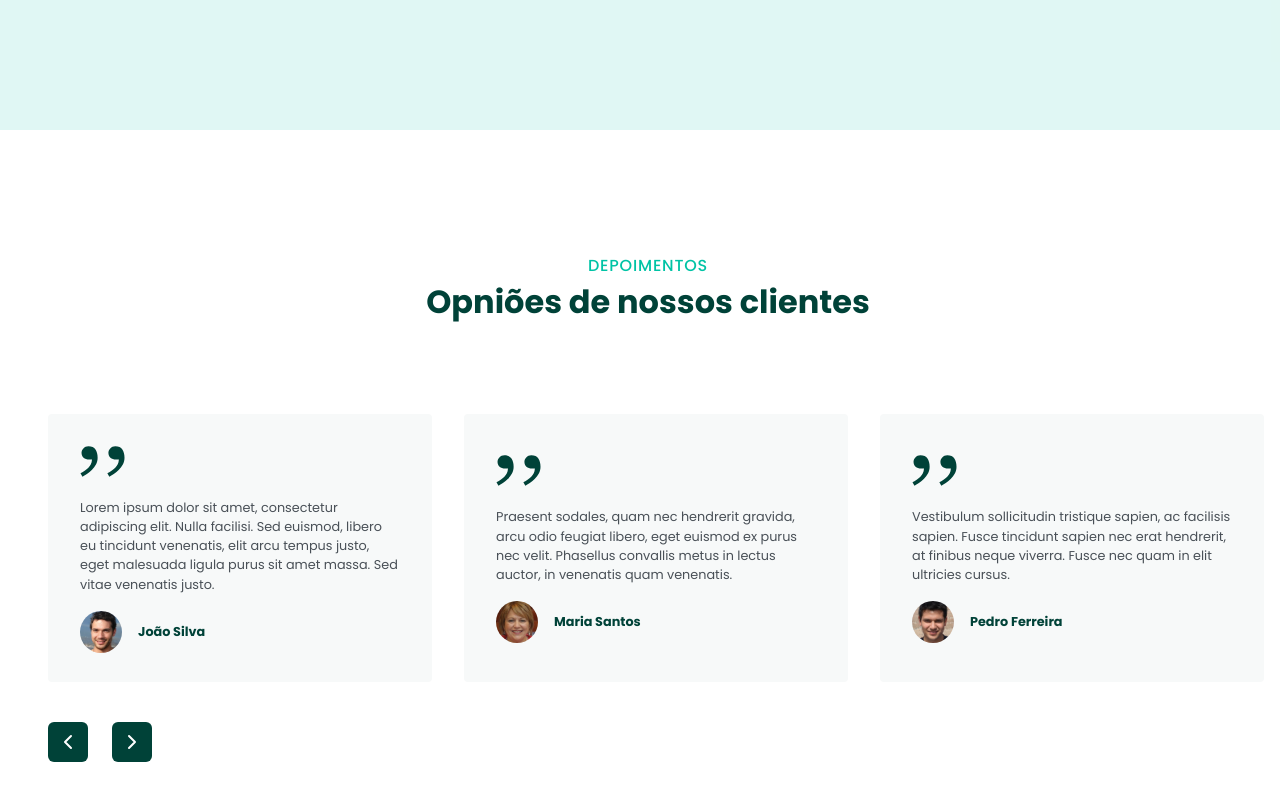
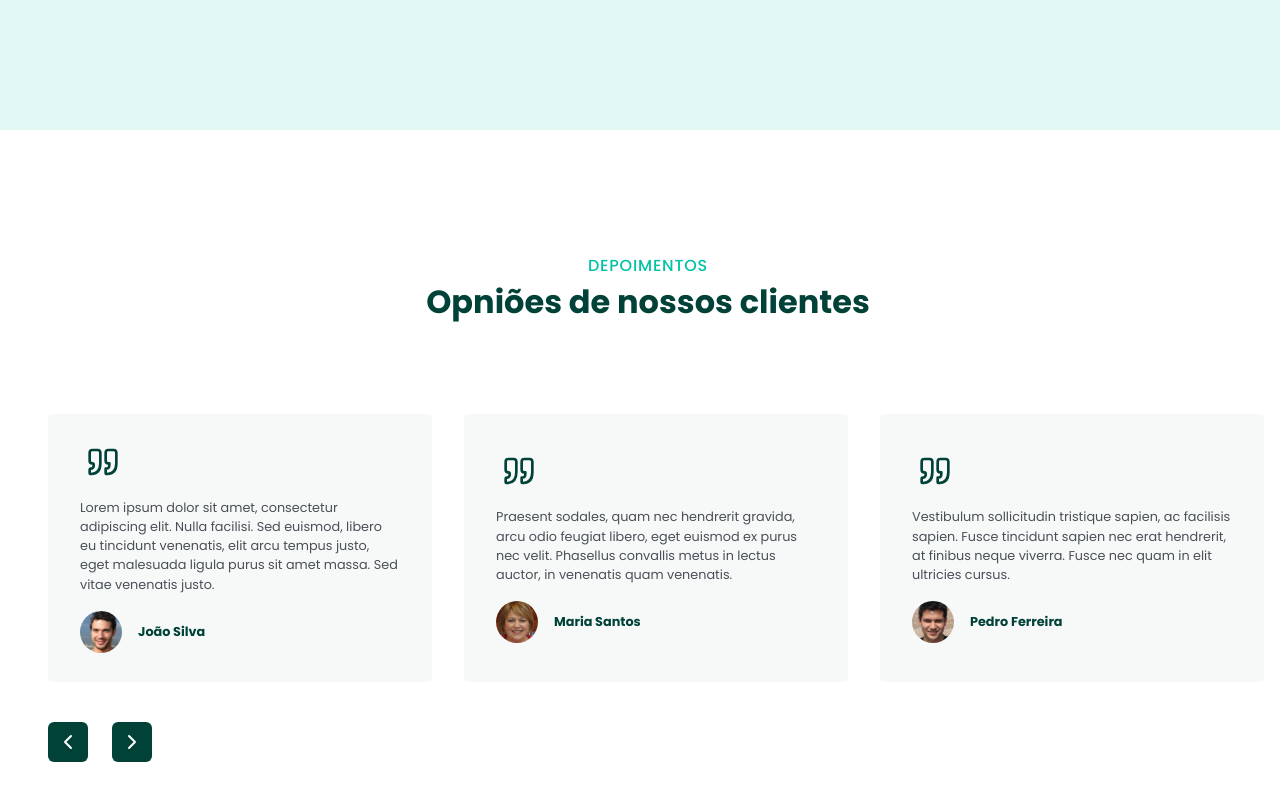
Before and after one commit to Achette/Na_Consulta_NEXT, a Next.js app: page / in a window 1280 px wide. Shown: the part 1971-2771 px from the top of the page. Built offline with nearby package versions, Linux system fonts and the light colour scheme.

Commit message:
refactor/task-0015: altera Quote para SVG

```diff
--- a/src/components/DepositionCard/index.tsx
+++ b/src/components/DepositionCard/index.tsx
@@ -1,4 +1,6 @@
 import Image from 'next/image'
+import { Quote } from 'lucide-react'
+import { DepositionProps } from '../Depositions'
 import {
   AvatarContainer,
   AvatarText,
@@ -6,7 +8,6 @@ import {
   ImageContainer,
   TextContainer,
 } from './styles'
-import { DepositionProps } from '../Depositions'
 
 export type CardProps = {
   deposition: Partial<Omit<DepositionProps, 'id'>>
@@ -16,12 +17,7 @@ export const DepositionCard = ({ deposition }: CardProps) => {
   return (
     <CardContainer data-testid="card-container">
       <ImageContainer>
-        <Image
-          src={'/assets/Aspas.svg'}
-          alt="Aspas icon"
-          width={45}
-          height={31}
-        />
+        <Quote width={46} height={32} />
       </ImageContainer>
       <TextContainer>{deposition.deposition}</TextContainer>
       <AvatarContainer>
```
